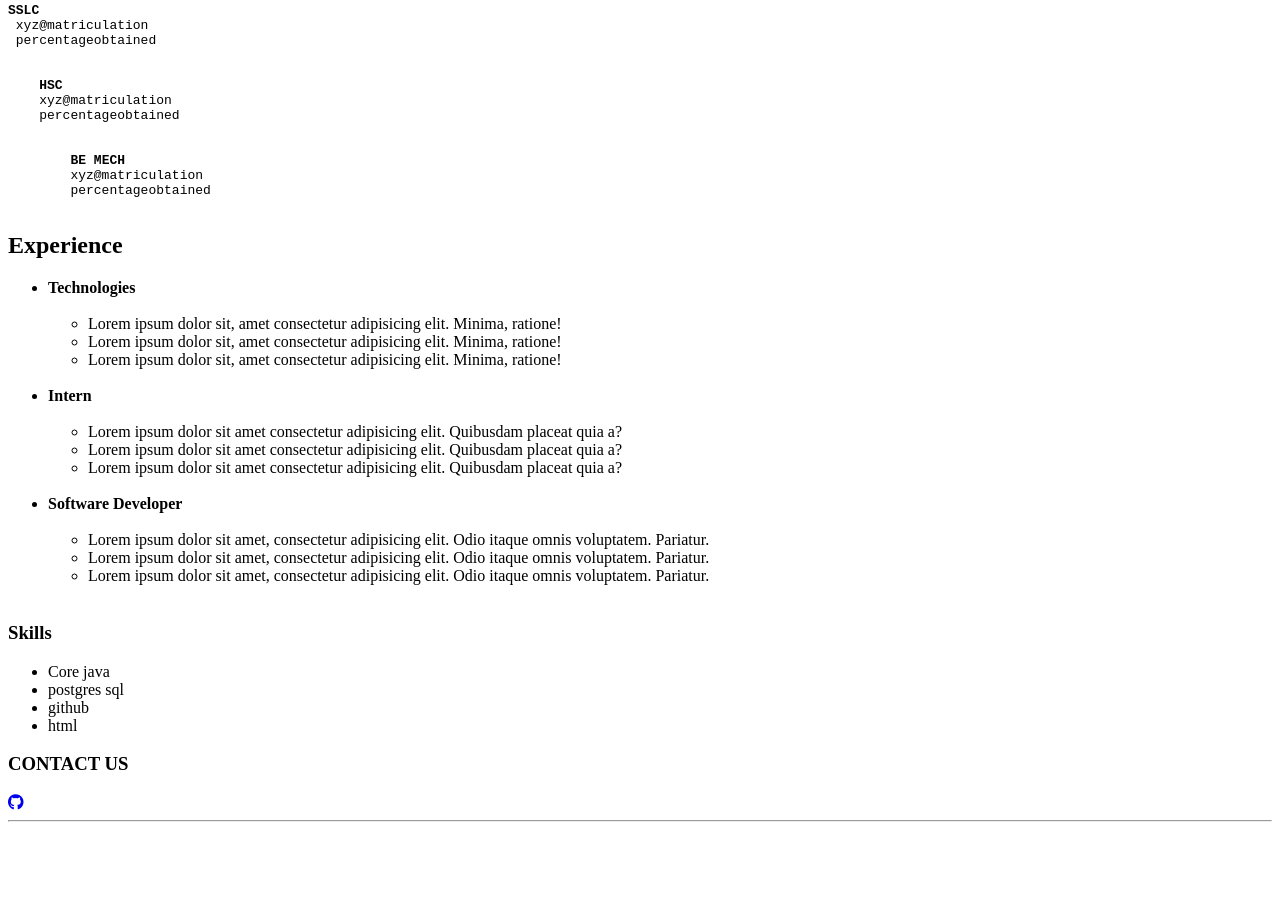
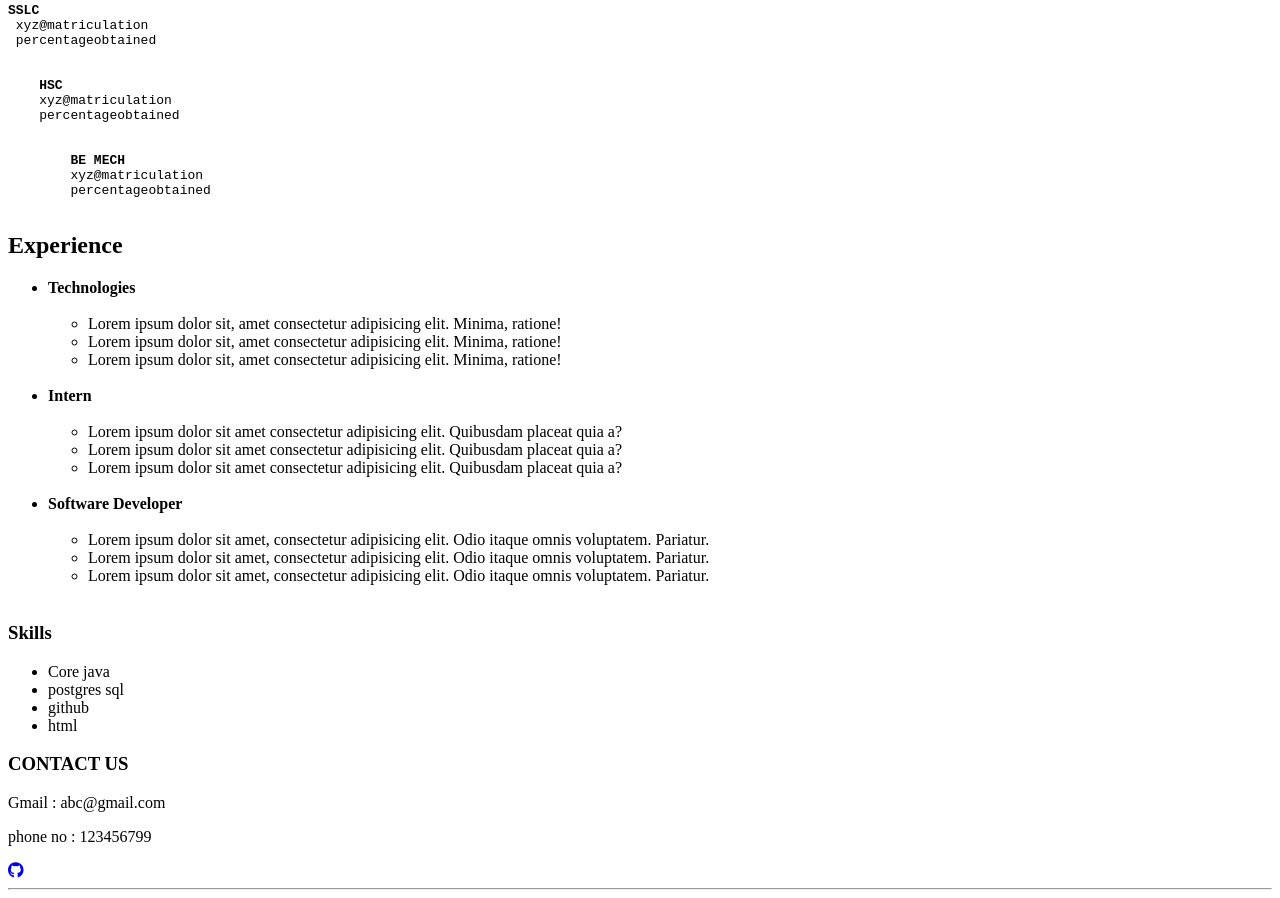
Before and after one commit to vigneshcodesfyi/Senchola_Internship, a plain HTML site: page index.html in a window 1280 px wide. Shown: the part 305-1203 px from the top of the page. Before the commit the page ends 1135 px from the top, so only its background shows below. Drawn offline with Linux system fonts and the light colour scheme.

Commit message:
Added the contact us phoen no and email

```diff
--- a/index.html
+++ b/index.html
@@ -96,7 +96,8 @@
       <footer>
          <div>
             <h3>CONTACT US </h3>
-
+            <span>Gmail :</span> <span>abc@gmail.com</span>
+<p>phone no : 123456799 </p>
             <a href="https://github.com/vigneshcodesfyi/Senchola_Internship">  <i class="fa-brands fa-github"></i></a>
 
             <hr>
```
